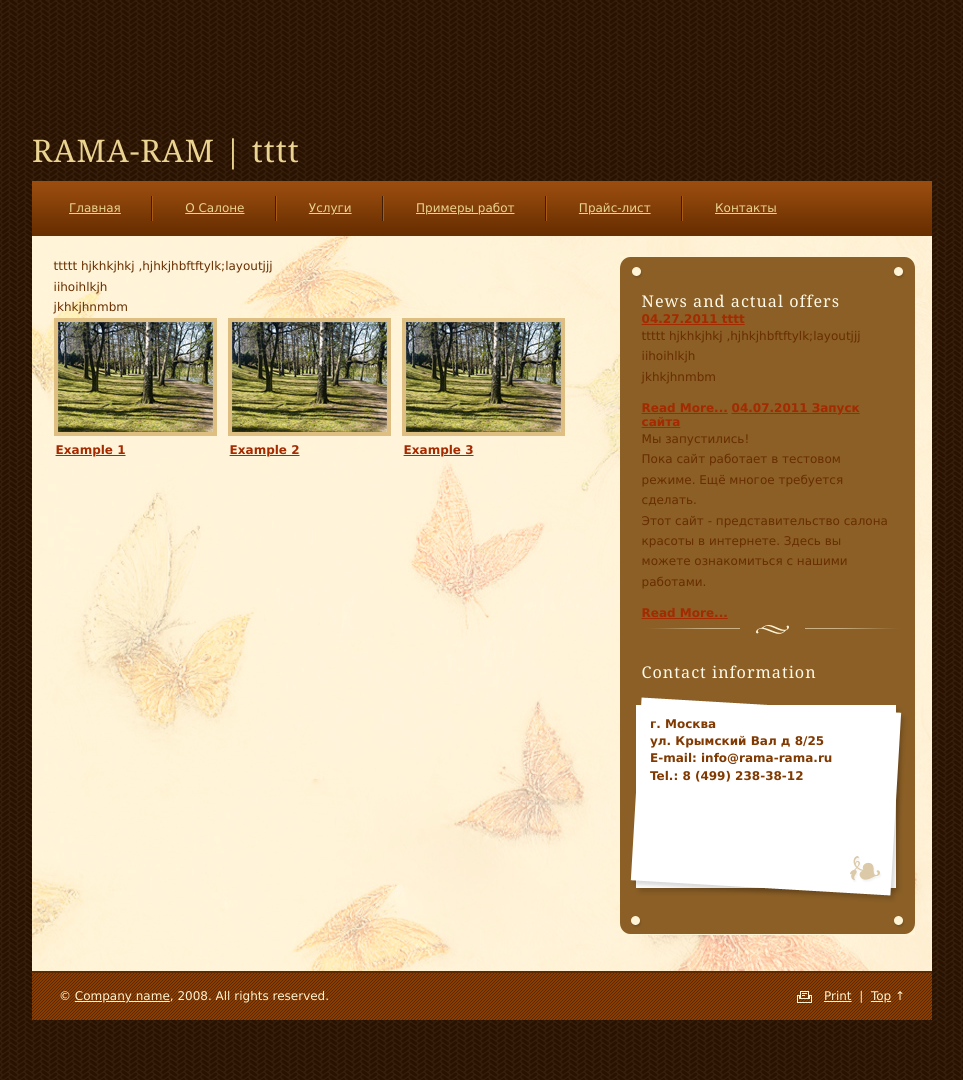
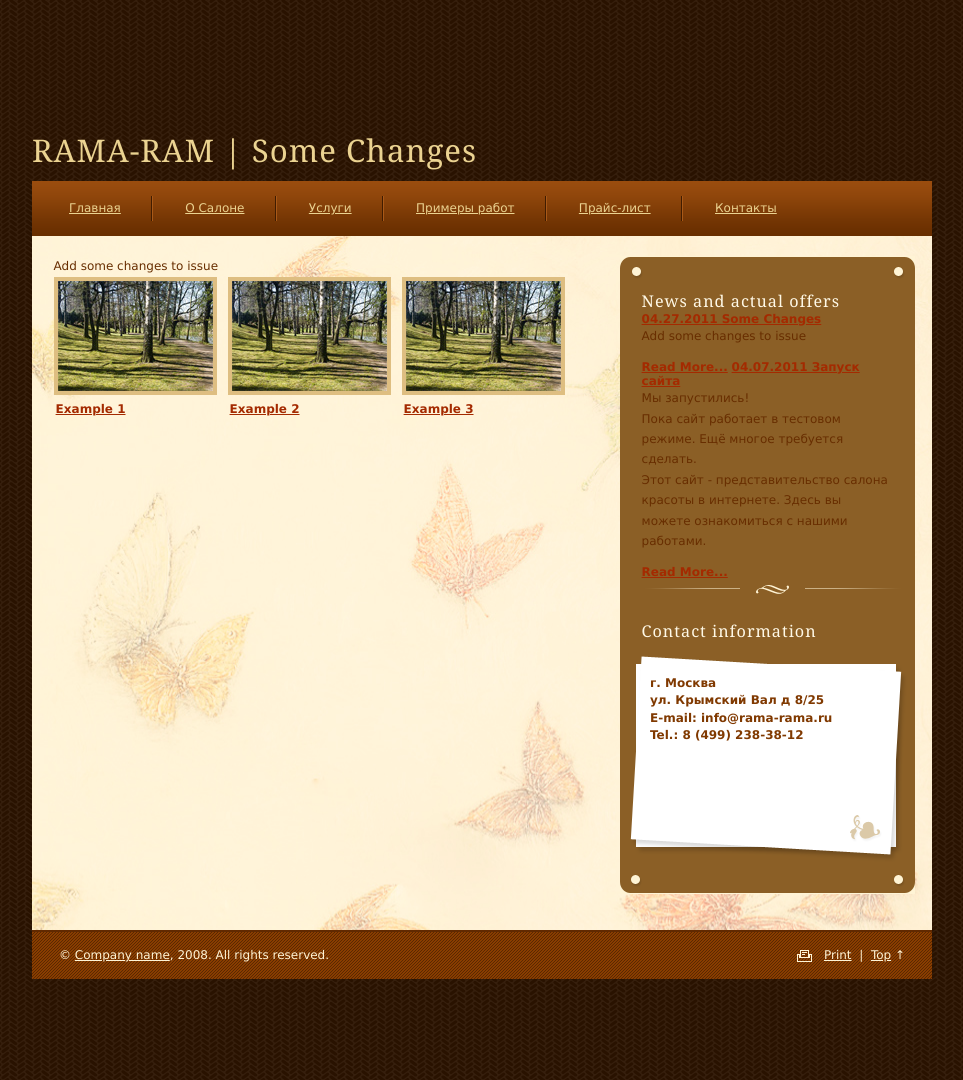
Before and after one commit to hairstyle/hairstyle.github.com, a Jekyll site: the page built from _posts/2011-04-27-TTT.md, in a window 1280 px wide. Shown: the whole page, without its empty margins (158-1121 px from the left). Built offline with Jekyll 4.4.1, drawn with Linux system fonts in a browser that asks for light colours; nearby versions of some CDN libraries.

Commit message:
For testing issues system

```diff
--- a/_posts/2011-04-27-TTT.md
+++ b/_posts/2011-04-27-TTT.md
@@ -1,11 +1,5 @@
 ---
 layout: default
-title: tttt
+title: Some Changes
 ---
-ttttt
-hjkhkjhkj
-,hjhkjhbftftylk;layoutjjj
-
-iihoihlkjh
-
-jkhkjhnmbm
+Add some changes to issue
```
